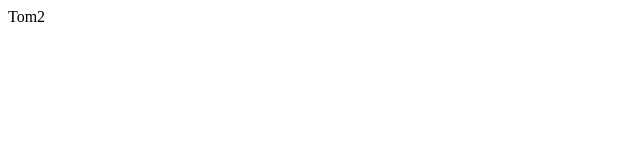
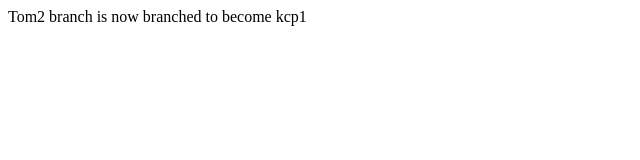
Before and after one commit to Lurash/r-basics-ts, a plain HTML site: page index.html in a window 1280 px wide. Shown: the whole page, without its empty margins (0-640 px from the left). Drawn offline with Linux system fonts and the light colour scheme.

Commit message:
kcp demonstrate branching from tom2

```diff
--- a/index.html
+++ b/index.html
@@ -1,9 +1,9 @@
 <!DOCTYPE html>
 <html>
 <head>
-	<title>Tom2</title>
+	<title>Tom2-to-kcp1</title>
 </head>
 <body>
-Tom2
+Tom2 branch is now branched to become kcp1
 </body>
 </html>
```
